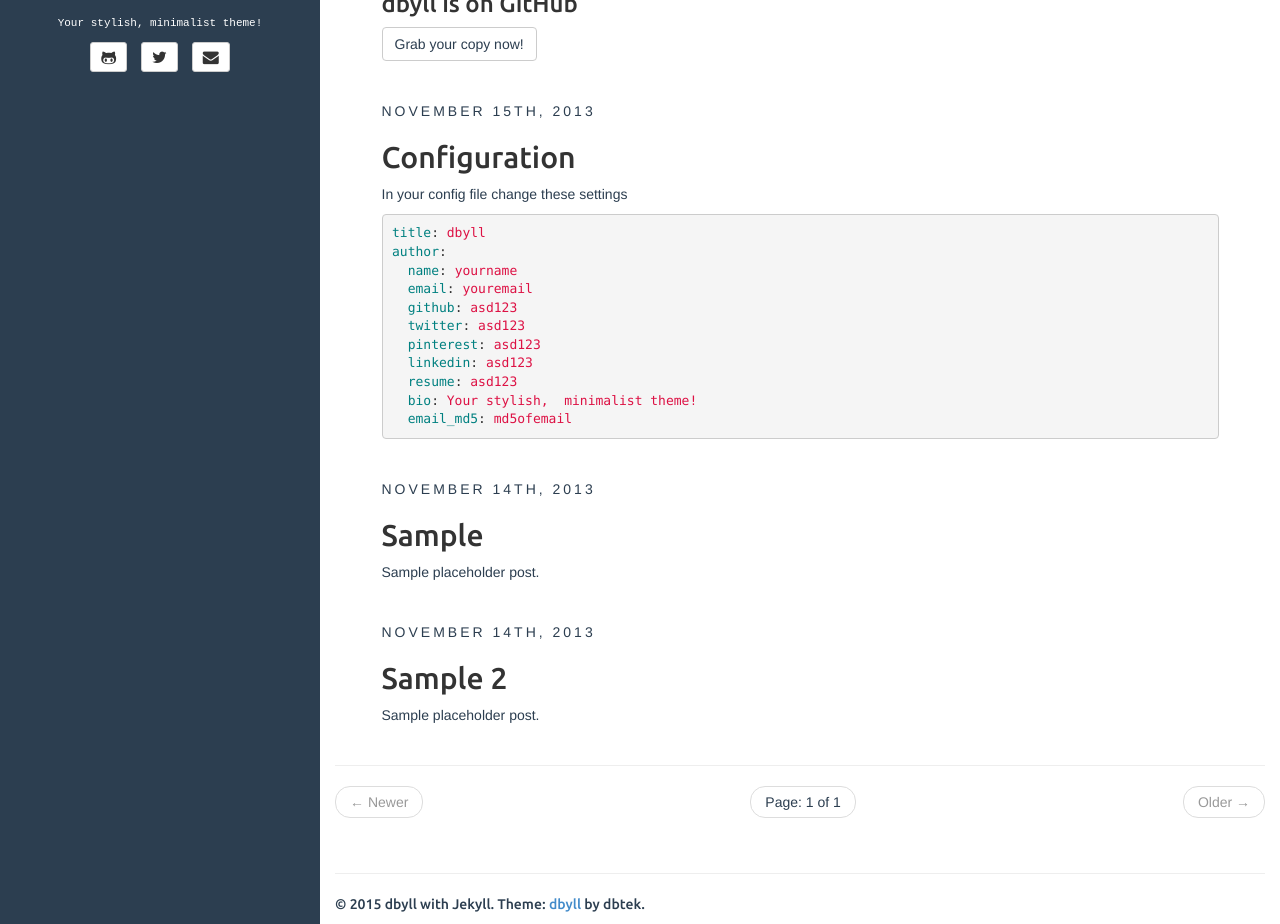
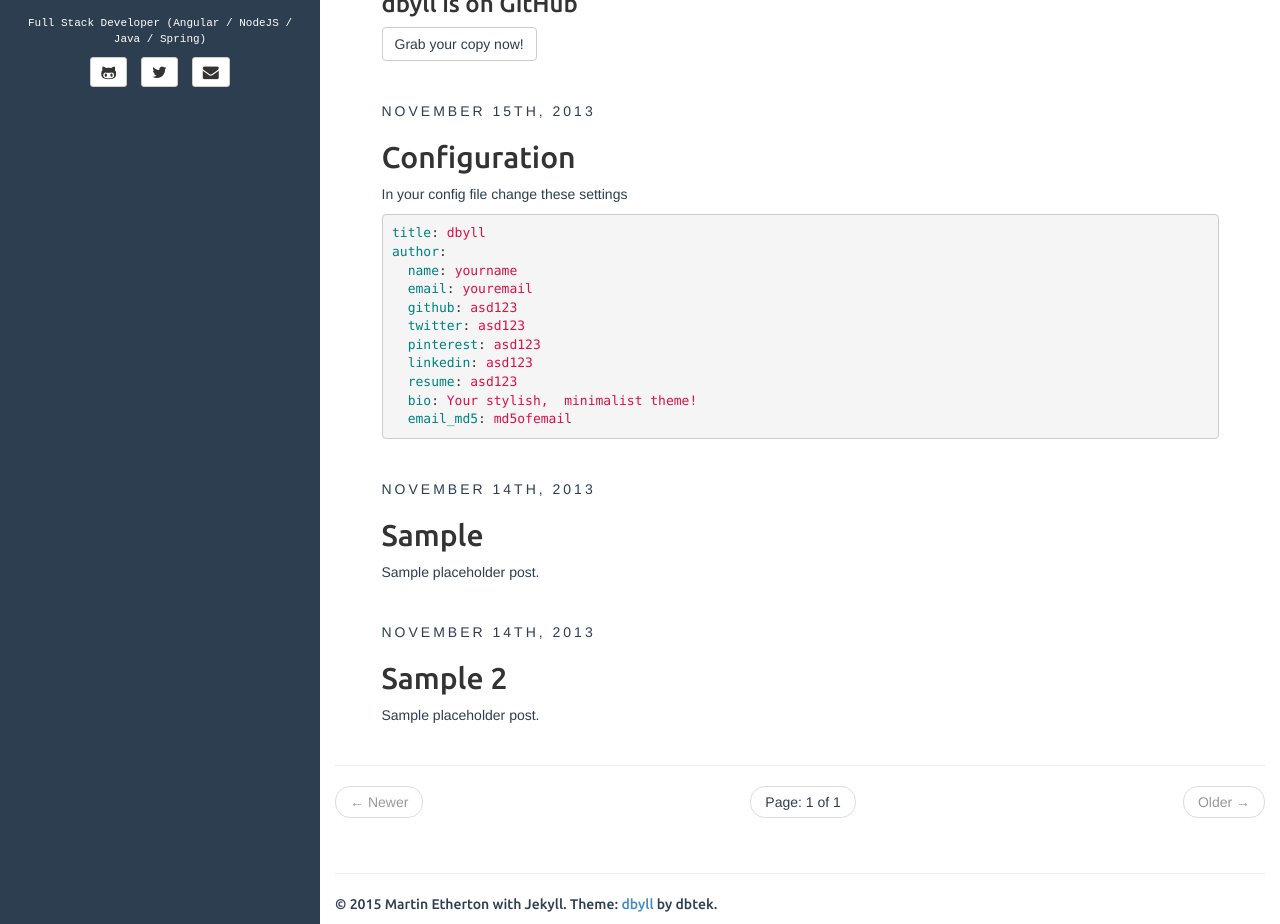
Before and after one commit to metherton/metherton.github.io, a Jekyll site: the page built from index.html, in a window 1280 px wide and 1206 px high, cut to the strip 282-1206 px from the top of the window. Built offline with Jekyll 4.4.1, drawn with Linux system fonts in a browser that asks for light colours; the list of posts is cut into pages by our own code.

Commit message:
added names

```diff
--- a/_config.yml
+++ b/_config.yml
@@ -17,13 +17,12 @@ defaults:
 
 description: Stylish Jekyll Theme
 author:
-  name: dbyll
-  email: dbyll@ismaildemirbilek.com
-  github: dbtek
-  twitter: dbtek
-  pinterest: asd123
-  linkedin: asd123
-  bio: Your stylish, minimalist theme!
+  name: Martin Etherton
+  email: martinetherton63@gmail.com
+  github: metherton
+  twitter: metherotn
+  linkedin: metherton
+  bio: Full Stack Developer (Angular / NodeJS / Java / Spring)
   email_md5: 726351295ec82e145928582f595aa3aa
 
 rss_path: feed.xml
```
